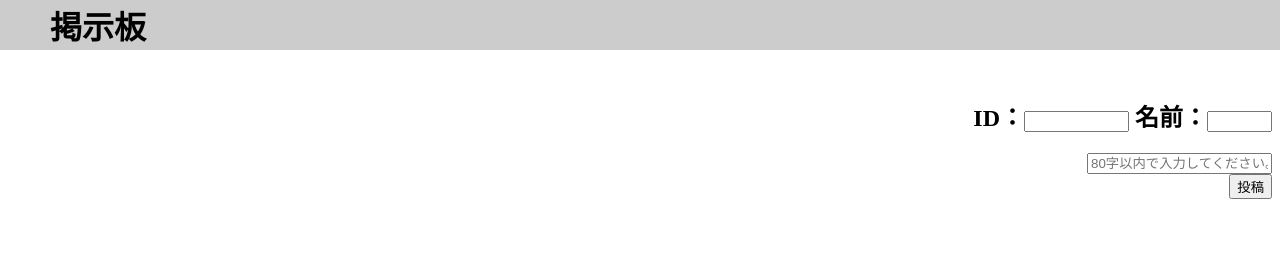
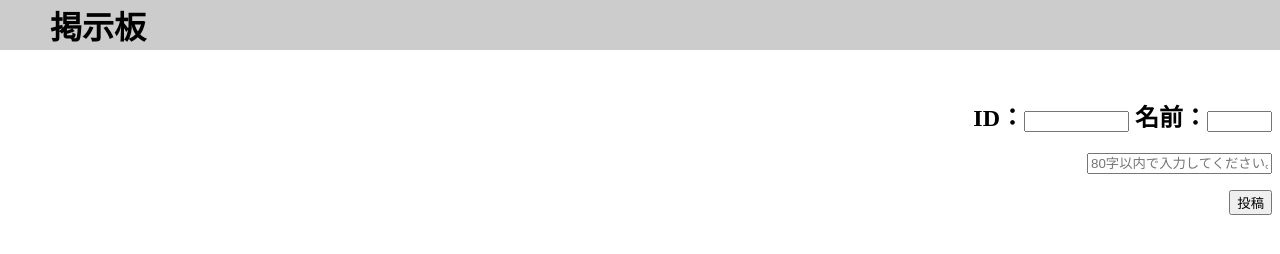
Before and after one commit to Tsubasa2010/keiziban1, a plain HTML site: page index.html in a window 1280 px wide. Drawn offline with Linux system fonts and the light colour scheme.

Commit message:
Update index.html

```diff
--- a/index.html
+++ b/index.html
@@ -15,8 +15,8 @@
 ID：<input type="int" size="10" name="id">
 名前：<input type="text" size="5" name="name">
 </h2>
-<span class="main"><input name="name2" cols="30" rows="3" maxlength="80" wrap="hard" placeholder="80字以内で入力してください。"></span>
-<div class="toukou"><input type="submit" value="投稿"></div>
+<p class="main"><input name="name2" cols="30" rows="3" maxlength="80" wrap="hard" placeholder="80字以内で入力してください。"></p>
+<p class="toukou"><input type="submit" value="投稿"></p>
 </section>
 </form>
 </body>
```
